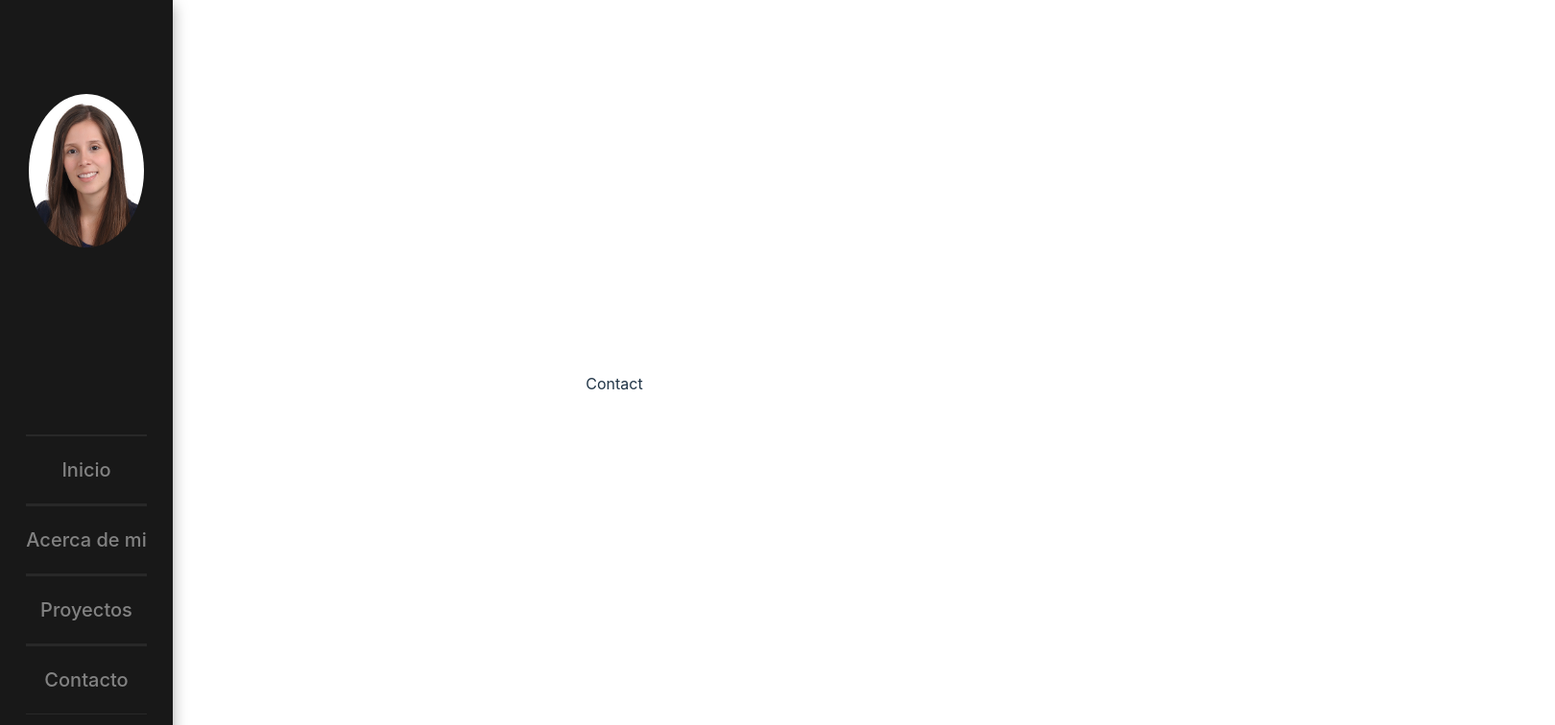
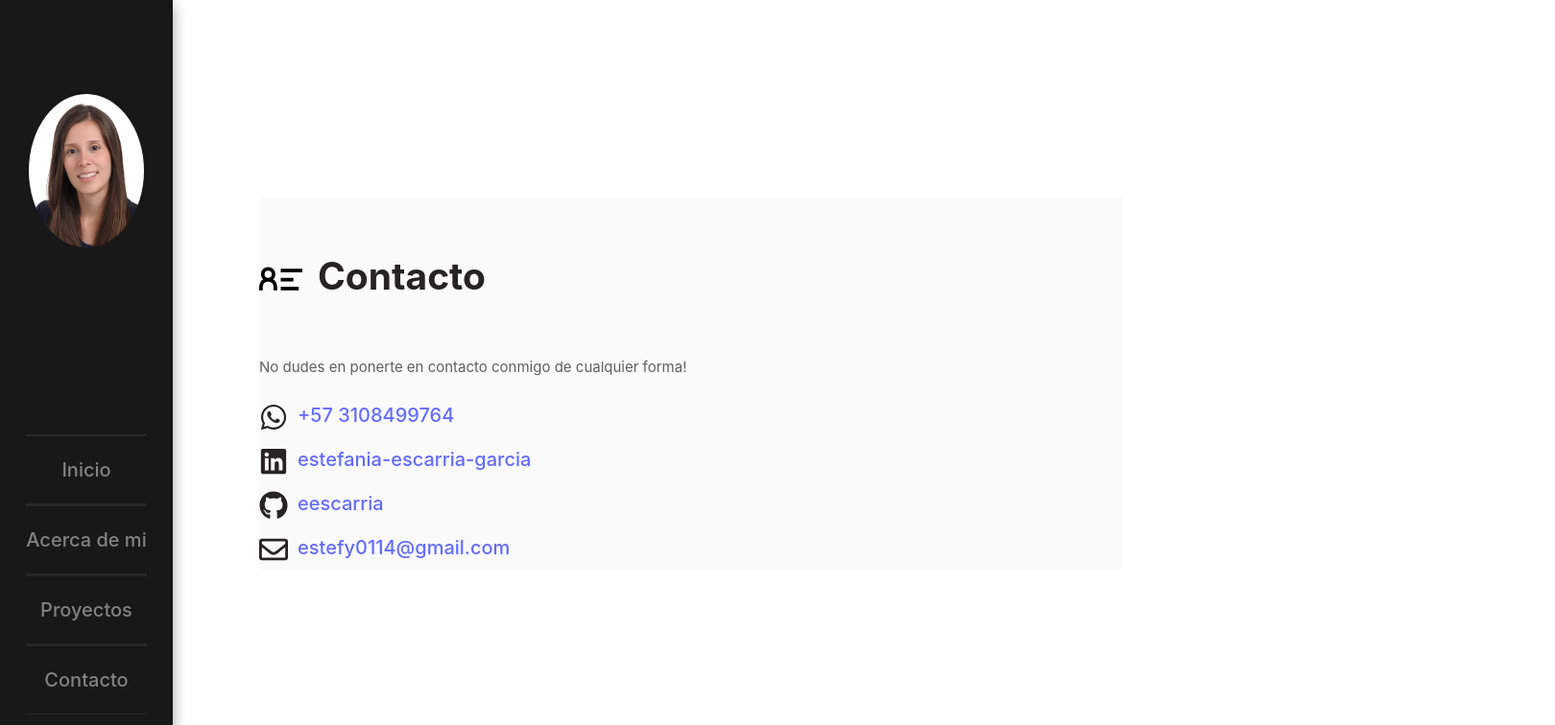
Before and after one commit to eescarria/portfolio-react, a React (Vite) app: page /contact in a window 1280 px wide. Shown: the top 756 px of the page at 96% size, 1620 px wide, since content can reach past the window. Built offline with nearby package versions, Linux system fonts and the light colour scheme.

Commit message:
Se ajustan las habilidades en About y se trabaja en Contact

```diff
--- a/index.html
+++ b/index.html
@@ -4,7 +4,7 @@
     <meta charset="UTF-8" />
     <link rel="icon" type="image/svg+xml" href="/vite.svg" />
     <meta name="viewport" content="width=device-width, initial-scale=1.0" />
-    <title>Vite + React</title>
+    <title>Portfolio</title>
   </head>
   <body>
     <div id="root"></div>
--- a/src/Routes/About.css
+++ b/src/Routes/About.css
@@ -11,6 +11,7 @@
     height: 45px;
     color: #252323;
     padding-top: 10px;
+
 }
 
 .about_text{
@@ -51,9 +52,8 @@
 }
 
 .about_skill{
-    grid-area: auto;
     display: flex;
-    justify-content: center;
+    justify-content: space-around;
     align-items: center;
     text-align: center;
     border-radius: 7px;
@@ -61,3 +61,23 @@
 
     height: 80px;
 }
+
+.about_skill img{
+    width: 70px;
+    height: 70px;
+
+}
+
+.about2{
+    display: flex;
+    flex-direction: column;
+}
+
+.skills_name{
+    font-size: 24px;
+    color: #5f5f5f;
+    font-weight: 500;
+    text-align: center;
+    margin-top: 0.5rem;
+    letter-spacing: 0.5px;
+}
--- a/src/Routes/About.jsx
+++ b/src/Routes/About.jsx
@@ -3,13 +3,13 @@ import { BsPersonFill, BsTools } from "react-icons/bs";
 import "./About.css"
 
 export const tech = [
-    {src:"./java.png", alt:"Logo Java"},
-    {src:"./spring.png", alt:"Logo Spring Boot"},
-    {src:"./javascript.png", alt:"Logo JS"},
-    {src:"./git.png", alt:"Logo Git"},
-    {src:"./react.png", alt:"Logo React"},
-    {src:"./css.png", alt:"Logo CSS"},
-    {src:"./html.png", alt:"Logo HTML"}
+    {src:"./java.png", alt:"Logo Java", name:"Java"},
+    {src:"./spring.png", alt:"Logo Spring Boot", name:"Spring Boot"},
+    {src:"./javascript.png", alt:"Logo JS", name: "JavaScript"},
+    {src:"./git.png", alt:"Logo Git", name: "Git"},
+    {src:"./react.png", alt:"Logo React", name:"React"},
+    {src:"./css.png", alt:"Logo CSS", name:"CSS"},
+    {src:"./html.png", alt:"Logo HTML", name:"HTML"}
 ]
 
 export const About = () => {
@@ -25,20 +25,24 @@ export const About = () => {
         <p className='about_text'>Durante los últimos 10 años me he desempeñado en el sector manufacturero, he trabajado como planeadora de materiales, de producción de planta, de fabricación en terceros. En la actualidad me estoy capacitando como Desarrolladora de Software, por lo cual busco oportunidades para poder desempeñarme como tal, aportar ideas y conocimiento de acuerdo con las habilidades que ya he adquirido y al mismo tiempo tener la posibilidad de seguir aprendiendo.</p>
         <p className='about_text'>Soy una persona con habilidades para trabajar en equipo, asumir retos y afrontar dificultades, trabajar bajo presión, caracterizada por su pensamiento analítico en la resolución de problemas y con capacidad para adaptarse al cambio.</p>
 
-        <div></div><div className='about_header'>
+        <div className='about2'>
+            <div className='about_header'>
                 <BsTools className='about_logo'/>
                 <div>
                     <p>Habilidades</p>
+                </div>
             </div>
             <div className='about_skills'>
                 {tech.map((tech, index)=>{
                     return(
                         <div className='about_skill' key={index}>
                         <img src={tech.src} alt={tech.alt} />
+                        <span className='skills_name'>{tech.name}</span>
                         </div>
                         )
                     })}
             </div>
+
 
         </div>
 
--- /dev/null
+++ b/src/Routes/Contact.css
@@ -0,0 +1,65 @@
+.container{
+    background-color: #FAFAFA;
+    height: 100%;
+    margin-left: 160px;
+    text-align: left;
+
+}
+
+.contact_header{
+    display: flex;
+    align-items: center;
+    gap: 1rem;
+
+}
+
+.contact_logo {
+    width: 45px;
+    height: 45px;
+    color: #252323;
+    padding-top: 20px;
+
+}
+
+.contact_logos {
+    width: 30px;
+    height: 30px;
+    color: #252323;
+    padding-top: 10px;
+    margin-right: 10px;
+}
+
+
+.contact_header p{
+    font-size: 39px;
+    padding-top: 14px;
+    font-weight: bold;
+    color: #252323;
+}
+
+.leyenda{
+    font-size: 15px;
+    color: #5f5f5f;
+    font-weight: 400;
+    text-align: left;
+    margin-bottom: 1rem;
+
+}
+
+.contact_options{
+    display: flex;
+    flex-direction: column;
+    width: 150%;
+
+}
+
+.contact_list{
+    display: flex;
+    align-items: center;
+}
+
+a{
+    text-decoration: none;
+    color: black;
+    font-size: 20px;
+}
--- a/src/Routes/Contact.jsx
+++ b/src/Routes/Contact.jsx
@@ -1,7 +1,35 @@
 import React from 'react'
+import { GrContactInfo } from "react-icons/gr";
+import { FaGithub, FaLinkedin, FaWhatsapp, FaRegEnvelope } from "react-icons/fa";
+import "./Contact.css"
 
 export const Contact = () => {
   return (
-    <div>Contact</div>
+    <div className='container'>
+      <div className='contact_header'>
+        <GrContactInfo className='contact_logo'/>
+        <p>Contacto</p>
+      </div>
+      <p className='leyenda'>No dudes en ponerte en contacto conmigo de cualquier forma!</p>
+      <div className='contact_options'>
+        <div className='contact_list'>
+          <div><FaWhatsapp className='contact_logos'/></div>
+          <a href="https://wa.me/573108499764" target="_blank">+57 3108499764</a>
+        </div>
+        <div className='contact_list'>
+          <div><FaLinkedin className='contact_logos'/></div>
+          <a href="www.linkedin.com/in/estefania-escarria-garcia" target="_blank">estefania-escarria-garcia</a>
+        </div>
+        <div className='contact_list'>
+          <div><FaGithub className='contact_logos'/></div>
+          <a href="https://github.com/eescarria" target="_blank">eescarria</a>
+        </div>
+        <div className='contact_list'>
+        <div><FaRegEnvelope className='contact_logos'/></div>
+        <a>estefy0114@gmail.com</a>
+        </div>
+
+      </div>
+    </div>
   )
 }
--- a/src/Routes/Home.css
+++ b/src/Routes/Home.css
@@ -1,11 +1,10 @@
 .container{
 
-    background-color: #F2F2F2;
+    background-color: #FAFAFA;
     color: #fff;
-    margin: 0 auto;
-    padding: 2.5rem;
-
-    width:100%;
+    margin-left: 160px;
+    height: 100%;
+    width: 900px;
 }
 
 .info h1{
@@ -27,11 +26,11 @@
 
 .button_container{
     display: flex;
-    justify-content: center;
-    align-items: center;
     flex-direction: column;
     margin-top: 3rem;
     gap: 1.25rem;
+    width: 900px;
+    justify-content: left;
 
 }
 
--- a/src/Routes/Home.jsx
+++ b/src/Routes/Home.jsx
@@ -4,8 +4,8 @@ import { Link } from 'react-router-dom'
 
 export const Home = () => {
   return (
-    <div className='container'>
-        <div className='info'>
+    <div className='info'>
+          <div className='container'>
             <h1>Hola!</h1>
             <h1>Mi nombre es <br/>Estefanía Escarria García</h1>
             <p>Soy Ingeniera Industrial y actualmente estudiante de la <br/>carrera Certified Tech Developer 💻 en Digital House. </p>
```
Lines whose indentation alone changed are shown as unchanged.
